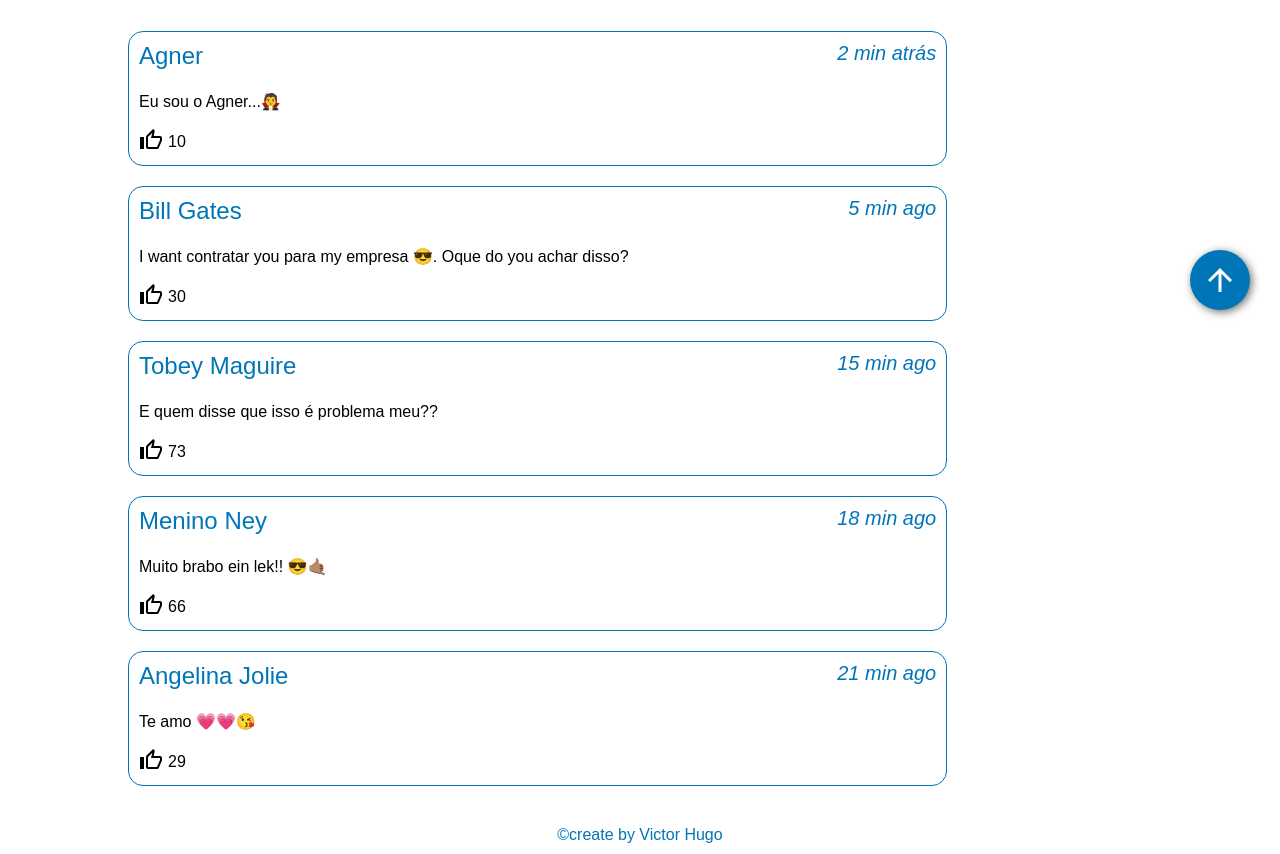
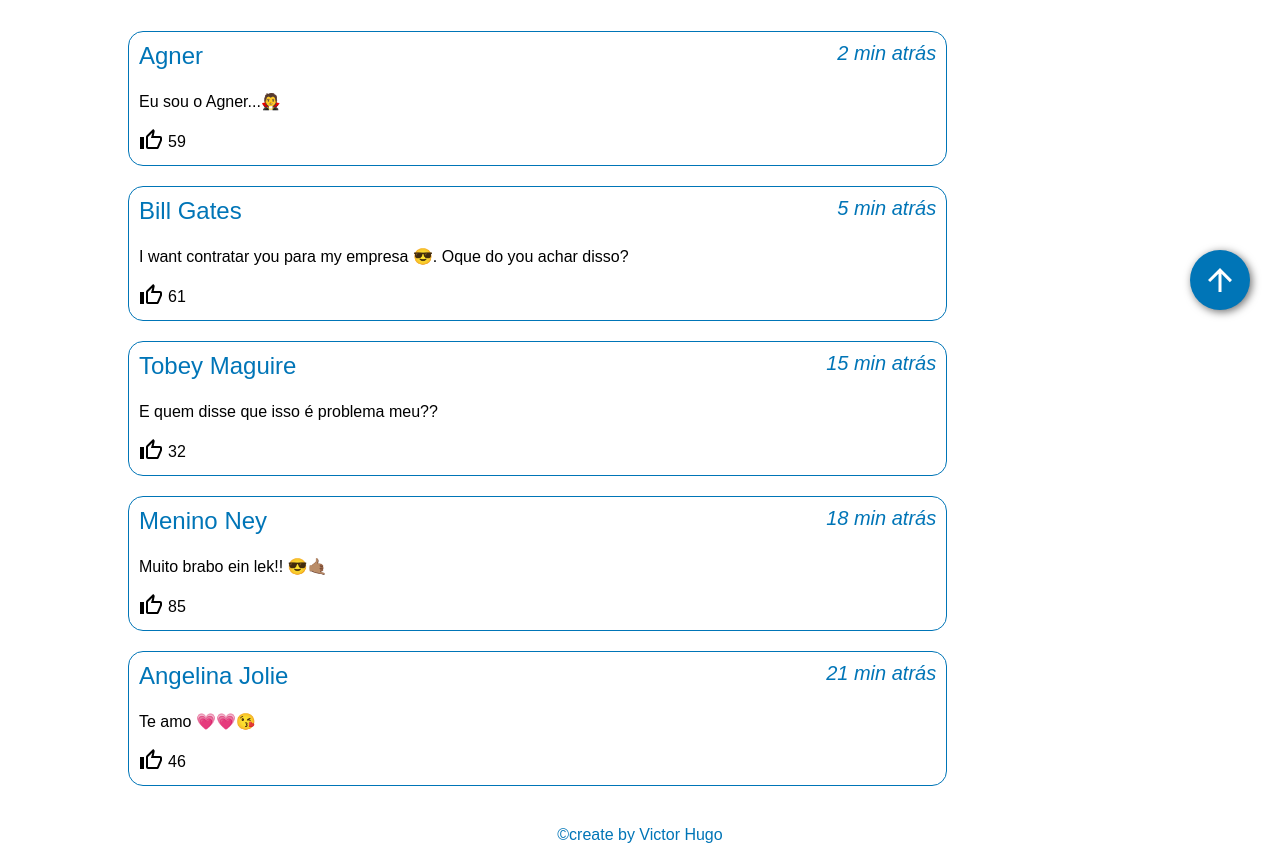
Before and after one commit to VictorH74/post-page, a React (Create React App) app: page / in a window 1280 px wide. Shown: the part 460-1314 px from the top of the page. Built offline with nearby package versions, Linux system fonts and the light colour scheme.

Commit message:
Ajustando tecla enter para add novo comentário

```diff
--- a/src/index.css
+++ b/src/index.css
@@ -4,6 +4,10 @@
     box-sizing: border-box;
     font-family: Arial, Helvetica, sans-serif;
     --primaryColor: #0075B7;
+}
+
+p{
+    width: 100%;
 }
 
 .arrow-up{
@@ -49,6 +53,7 @@
 .text{ line-height: 23px }
 
 .top{
+
     display: flex;
     justify-content: space-between;
     color: var(--primaryColor);
--- a/src/post.jsx
+++ b/src/post.jsx
@@ -13,17 +13,21 @@
         [...comments[Math.floor(Math.random() * 3)]]
     )
     const [liked, setLiked] = useState(false);
-    const [likesNumber, setLikes] = useState(likes);
+    const [likesNumber, setLikes] = useState(likes ? likes : Math.floor(Math.random() * 50 * 10));
     const [commentInput, setCommentInput] = useState({
         inputName: "",
         inputComment: ""
     });
 
+    function randomNumber() {
+        return Math.floor(Math.random() * 100 + 1);
+    }
+
     function handleClick() {
-        if(!liked){
-            setLikes(likes + 1);
-        }else{
-            setLikes(likes - 1);
+        if (!liked) {
+            setLikes(likesNumber + 1);
+        } else {
+            setLikes(likesNumber - 1);
         }
         setLiked(value => {
             return !value
@@ -31,6 +35,8 @@
     }
 
     function newComment() {
+        if (commentInput.inputName.length > 0 && commentInput.inputComment.length > 0) {
+
 
             setListComments(
                 currentComments => {
@@ -39,7 +45,7 @@
                             {
                                 id: listComments.length + 1,
                                 user: commentInput.inputName,
-                            moment: "just now",
+                                moment: "agora mesmo",
                                 text: commentInput.inputComment,
                                 likes: 0
                             },
@@ -55,11 +61,20 @@
             })
             document.getElementById("input-name").value = ""
             document.getElementById("input-comment").value = ""
+        }
 
     }
 
     function updateInputCommentDatas(event) {
         const { name, value } = event.target;
+
+        if (value.length > 25 && name === "inputName") {
+            document.getElementById("input-name").value = value.slice(0, 25);
+        }
+        if (value.length > 80 && name === "inputComment") {
+            document.getElementById("input-comment").value = value.slice(0, 80);
+        }
+
         setCommentInput(currentValues => {
             return ({
                 ...currentValues,
@@ -91,13 +106,14 @@
 
                 </div>
             </div>
-            <div className="add-comment">
+            <div className="add-comment" onKeyPress={event => event.key === "Enter" ? newComment() : null}>
                 <form>
                     <input onChange={updateInputCommentDatas} type="text" id="input-name" name="inputName" placeholder="Usuário" />
                     <input onChange={updateInputCommentDatas} type="text" id="input-comment" name="inputComment" placeholder="Adicione um comentário..." />
                 </form>
                 <button
                     onClick={newComment}
+                    onKeyDownCapture
                     className="btn-comment"
                     disabled={
                         commentInput.inputName.length === 0
@@ -105,10 +121,10 @@
                     }
                     style={
                         {
-                            cursor:commentInput.inputName.length === 0
+                            cursor: commentInput.inputName.length === 0
                                 || commentInput.inputComment.length === 0 ?
                                 "no-drop" : "pointer",
-                            backgroundColor:commentInput.inputName.length === 0
+                            backgroundColor: commentInput.inputName.length === 0
                                 || commentInput.inputComment.length === 0 ?
                                 "#0074b72c" : "#0075B7",
                         }
@@ -120,7 +136,13 @@
             </div>
             <div className="comments">
                 {listComments.map(comment =>
-                    <Comment key={comment.id} user={comment.user} moment={comment.moment} text={comment.text} likes={comment.likes} />
+                    <Comment
+                        key={comment.id}
+                        user={comment.user}
+                        moment={comment.moment}
+                        text={comment.text}
+                        likes={comment.likes || comment.likes === 0 ? comment.likes : randomNumber}
+                    />
                 )}
             </div>
         </>
--- a/src/postDatas.js
+++ b/src/postDatas.js
@@ -1,36 +1,36 @@
 const postData = {
     user: "Victor Almeida",
-    moment: "30 min ago",
+    moment: "30 min atrás",
     title: "Mais um projeto!",
     text: <p>Esse projeto é apenas um demo de uma seção de postagem, na qual um usuário poderá postar sobre seu dia e outros usuários poderão comentar. <strong>IMPORTANTE: Nenhum famoso conhecido citado nos comentários abaixo fizeram parte desse projeto. Seus nomes foram apenas citados para fins demostrativos.</strong> Os comentários são postados aleatoriamente. Caso atualize a página, há chances de serem outros comentários. <br/> Tenha um bom dia 😉</p>,
-    likes: 57,
+    //likes: 57,
     comments: [
         [
             {
                 id: 1,
                 user: "Jennifer Lawence",
-                moment: "just now",
+                moment: "1 min atrás",
                 text: "Está incrivel!! 🤩🤩",
-                likes: 13
+                //likes: 13
             },
             {
                 id: 2,
                 user: "Thomas Shelby",
-                moment: "5 min ago",
+                moment: "5 min atrás",
                 text: "Interessante...",
-                likes: 6
+
             },
             {
                 id: 3,
                 user: "Nicolas Tesla",
-                moment: "15 min ago",
+                moment: "15 min atrás",
                 text: "De fato é um projeto deveras interessante 🧐. Continue assim",
-                likes: 22
+
             },
             {
                 id: 4,
                 user: "Kratos",
-                moment: "45 min ago",
+                moment: "45 min atrás",
                 text: "hmm...",
                 likes: 502
             },
@@ -46,37 +46,37 @@
             {
                 id: 1,
                 user: "Stephen Hawnking",
-                moment: "2 min ago",
+                moment: "2 min atrás",
                 text: "Magnífico!",
-                likes: 10
+
             },
             {
                 id: 2,
                 user: "Micro-ondas",
-                moment: "5 min ago",
+                moment: "5 min atrás",
                 text: <p>HHHHHMMMMMMMMMM<br/>MMMMMMMMMMMMMMMMMM!!<br/>😳😳😳</p>,
-                likes: 200
+                likes: 738
             },
             {
                 id: 3,
                 user: "Hacker Mexicano",
-                moment: "15 min ago",
+                moment: "15 min atrás",
                 text: "😈 Yo soy un racker mehicano con una tequila 😈",
                 likes: 500000
             },
             {
                 id: 4,
                 user: "Cristiano Ronaldo",
-                moment: "18 min ago",
+                moment: "18 min atrás",
                 text: "FIIUuuuuUUUUUuu 😼😼😼⚽",
-                likes: 77
+
             },
             {
                 id: 5,
                 user: "Albert Einstein",
-                moment: "24 min ago",
+                moment: "24 min atrás",
                 text: "Fascinante, meu caro!",
-                likes: 72
+
             },
         ],
         [
@@ -85,35 +85,35 @@
                 user: "Agner",
                 moment: "2 min atrás",
                 text: "Eu sou o Agner...🧛",
-                likes: 10
+
             },
             {
                 id: 2,
                 user: "Bill Gates",
-                moment: "5 min ago",
+                moment: "5 min atrás",
                 text: "I want contratar you para my empresa 😎. Oque do you achar disso? ",
-                likes: 30
+
             },
             {
                 id: 3,
                 user: "Tobey Maguire",
-                moment: "15 min ago",
+                moment: "15 min atrás",
                 text: "E quem disse que isso é problema meu??",
-                likes: 73
+
             },
             {
                 id: 4,
                 user: "Menino Ney",
-                moment: "18 min ago",
+                moment: "18 min atrás",
                 text: "Muito brabo ein lek!! 😎🤙🏽",
-                likes: 66
+
             },
             {
                 id: 5,
                 user: "Angelina Jolie",
-                moment: "21 min ago",
+                moment: "21 min atrás",
                 text: "Te amo 💗💗😘",
-                likes: 29
+
             }
         ],
     ]
```
Lines whose indentation alone changed are shown as unchanged.
